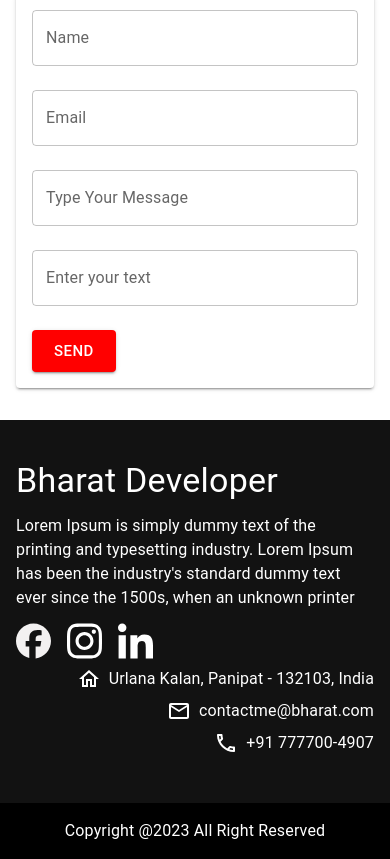
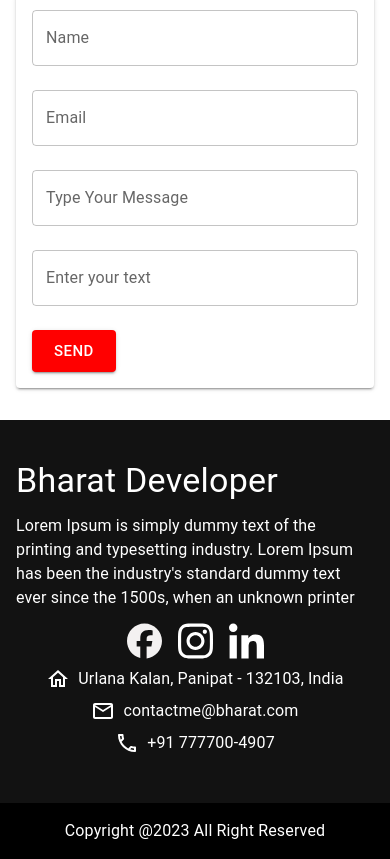
Before and after one commit to BharatManchanda/Personal-Portfolio, a Next.js app: page / in a window 390 px wide. Shown: the part 4270-5129 px from the top of the page. Built offline with nearby package versions, Linux system fonts and the light colour scheme.

Commit message:
footer mobile responsive code update

```diff
--- a/src/app/Common/Dependent/Footer/index.jsx
+++ b/src/app/Common/Dependent/Footer/index.jsx
@@ -11,33 +11,33 @@ const Footer = () => {
     return (
         <>
             <Grid container className="py-8">
-                <Grid size={{lg:6, xs:12}}>
+                <Grid size={{md:6, xs:12}}>
                     <Typography variant="h4" color="white" gutterBottom>
                         Bharat Developer
                     </Typography>
                     <Typography variant="body1" color="#fff" gutterBottom>
                         Lorem Ipsum is simply dummy text of the printing and typesetting industry. Lorem Ipsum has been the industry's standard dummy text ever since the 1500s, when an unknown printer
                     </Typography>
-                    <Box className="flex gap-4">
+                    <Box className="flex gap-4 justify-center md:justify-start">
                         <Facebook style={{width: "35px"}} />
                         <Instagram style={{width: "35px"}} />
                         <Linkedin style={{width: "35px"}} />
                     </Box>
                 </Grid>
-                <Grid size={{lg:6, xs:12}}>
-                    <Box className="flex justify-end gap-2" mb={1}>
+                <Grid size={{md:6, xs:12}}>
+                    <Box className="flex md:justify-end justify-center gap-2" mb={1}>
                         <HomeOutlinedIcon color='white' />
                         <Typography variant="body1" color="#fff">
                             Urlana Kalan, Panipat - 132103, India
                         </Typography>
                     </Box>
-                    <Box className="flex justify-end gap-2" mb={1}>
+                    <Box className="flex md:justify-end justify-center gap-2" mb={1}>
                         <MailOutlinedIcon color='white'/>
                         <Typography variant="body1" color="#fff">
                             contactme@bharat.com
                         </Typography>
                     </Box>
-                    <Box className="flex justify-end gap-2"  mb={1}>
+                    <Box className="flex md:justify-end justify-center gap-2"  mb={1}>
                         <CallOutlinedIcon color='white'/>
                         <Typography variant="body1" color="#fff">
                             +91 777700-4907
```
